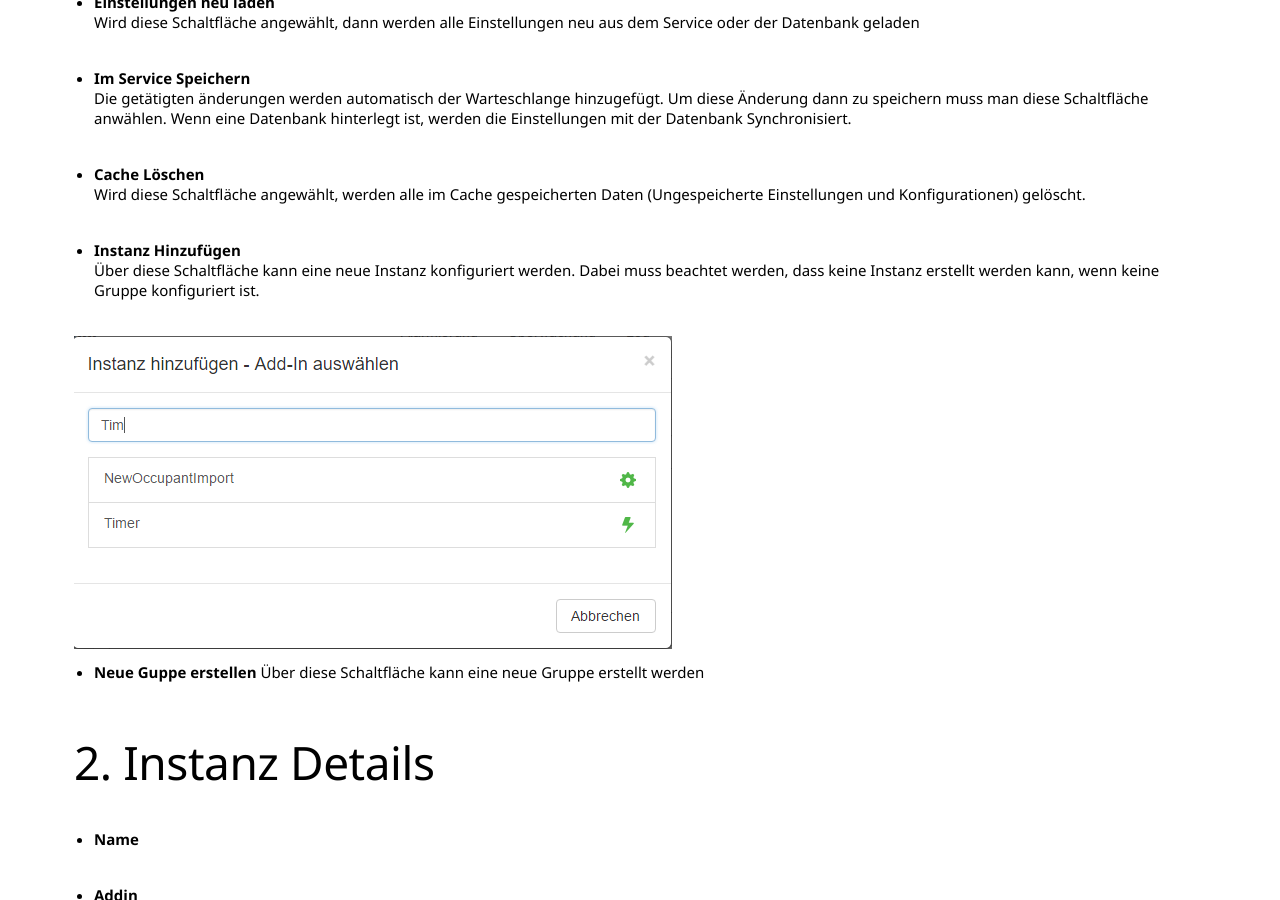
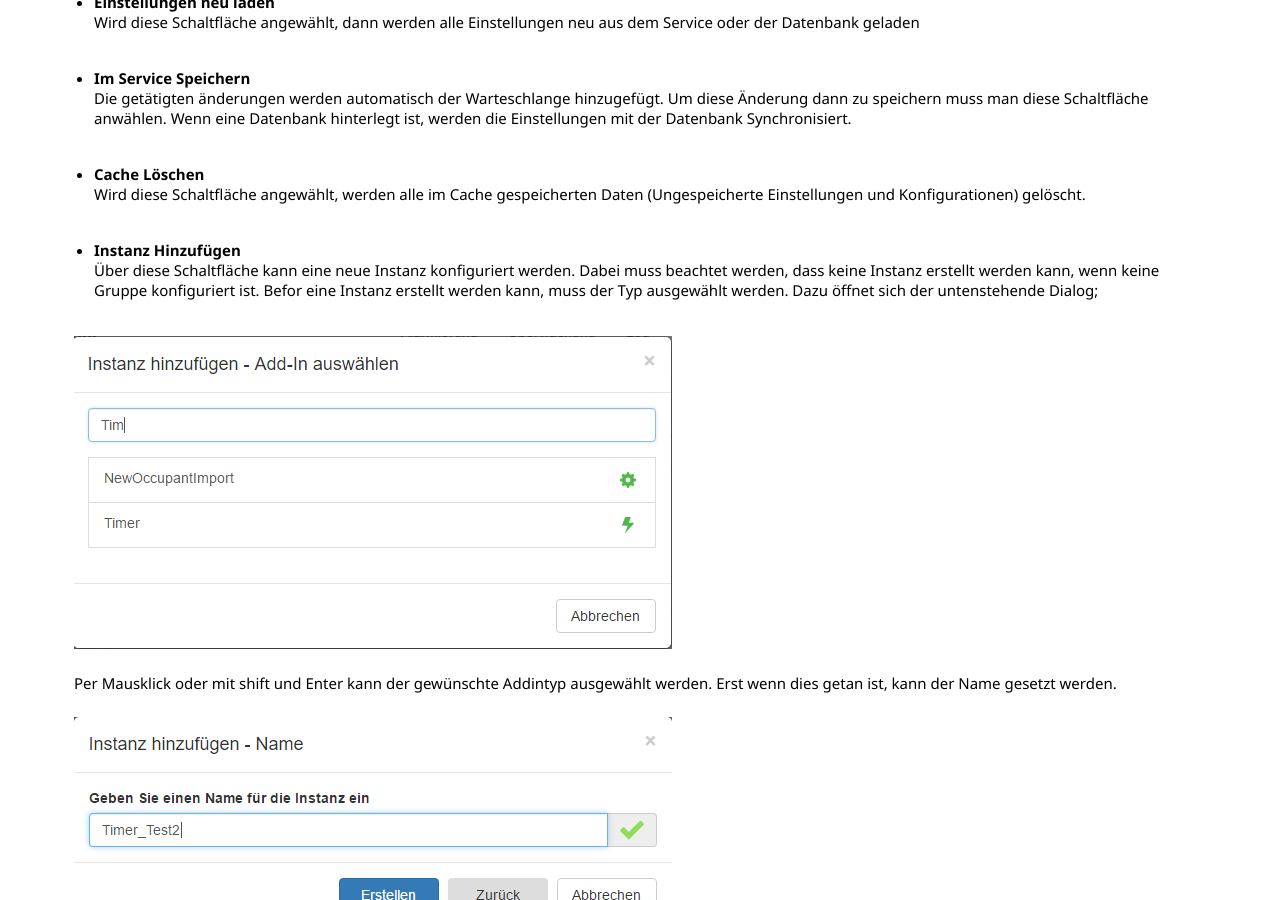
Before and after one commit to primesoft-group/oneconnexx-docs, a Jekyll site: the page built from _pages/webclient/de/konfiguration.md, in a window 1280 px wide and 900 px high, scrolled down 1217 px. Built offline with Jekyll 4.4.1, drawn with Linux system fonts in a browser that asks for light colours; nearby versions of some CDN libraries; some web fonts are replaced.

Commit message:
Arbeit an Konfigurationsseite

```diff
--- a/_pages/webclient/de/konfiguration.md
+++ b/_pages/webclient/de/konfiguration.md
@@ -21,9 +21,13 @@ Die Konfigurationsseite bietet ein Übersicht über alle konfigurierten Addin In
   Wird diese Schaltfläche angewählt, werden alle im Cache gespeicherten Daten (Ungespeicherte Einstellungen und Konfigurationen) gelöscht.
 
   * __Instanz Hinzufügen__
-  Über diese Schaltfläche kann eine neue Instanz konfiguriert werden. Dabei muss beachtet werden, dass keine Instanz erstellt werden kann, wenn keine Gruppe konfiguriert ist.
+  Über diese Schaltfläche kann eine neue Instanz konfiguriert werden. Dabei muss beachtet werden, dass keine Instanz erstellt werden kann, wenn keine Gruppe konfiguriert ist. Befor eine Instanz erstellt werden kann, muss der Typ ausgewählt werden. Dazu öffnet sich der untenstehende Dialog;
 
 ![X]({{ site.baseurl}}/assets/content-images/webclient/de/addnewinstance.png "Add new Instance")
+
+  Per Mausklick oder mit shift und Enter kann der gewünschte Addintyp ausgewählt werden. Erst wenn dies getan ist, kann der Name gesetzt werden.
+
+  ![X]({{ site.baseurl}}/assets/content-images/webclient/de/nameinstance.png "Name new Instance")
 
   * __Neue Guppe erstellen__
   Über diese Schaltfläche kann eine neue Gruppe erstellt werden
```
Also changed, not shown: assets/content-images/webclient/de/nameinstance.png (added).
